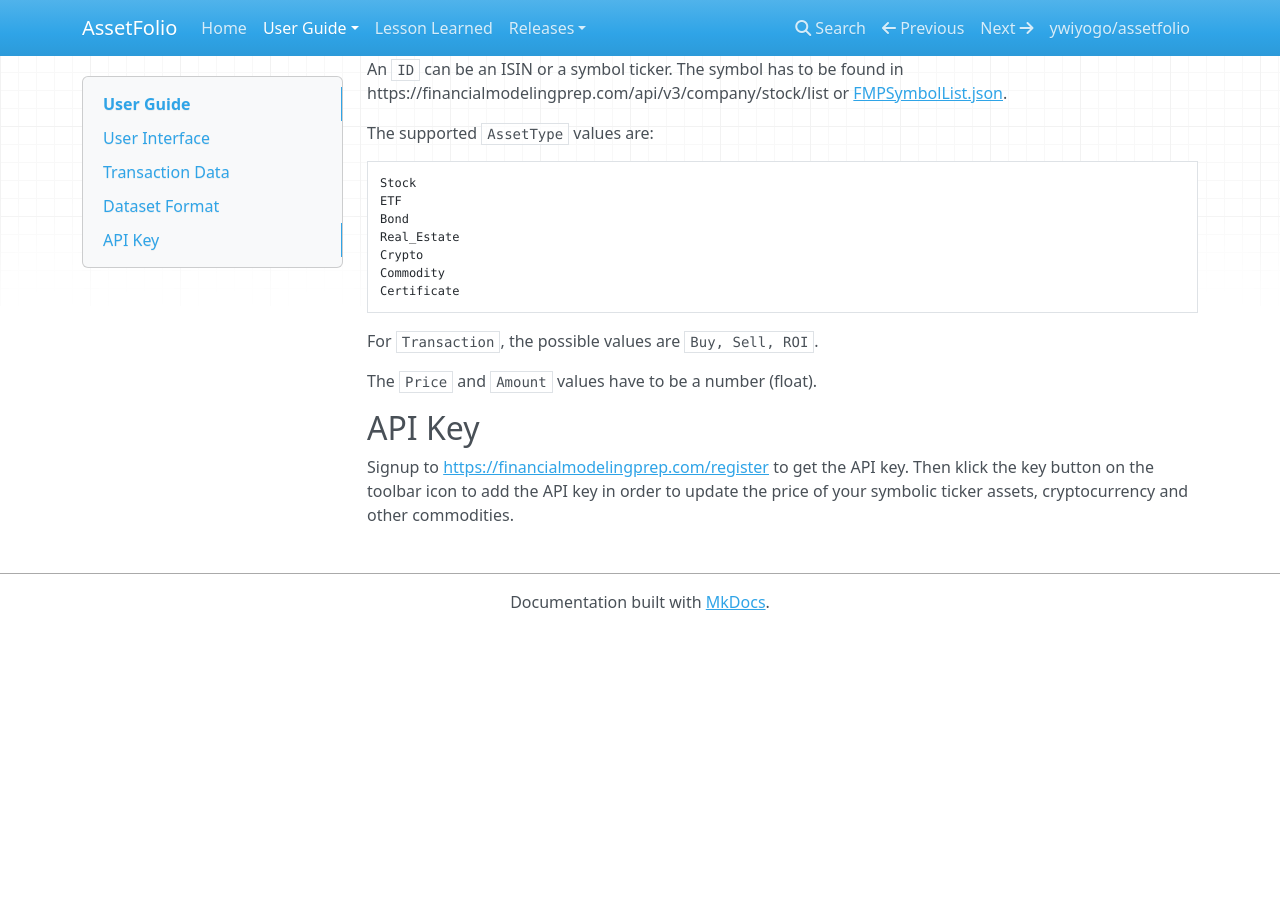
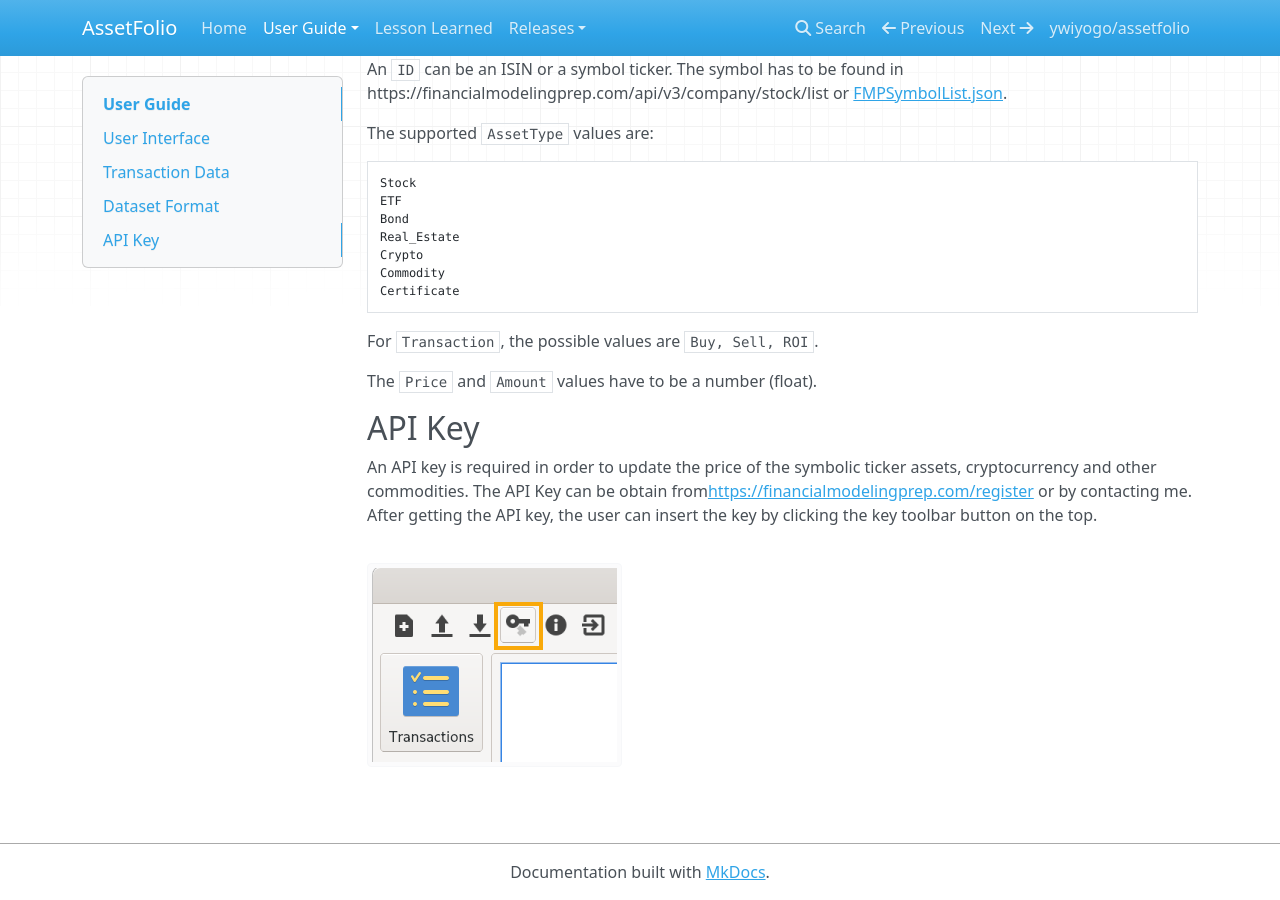
Before and after one commit to ywiyogo/AssetFolio, an MkDocs documentation site: the page built from docs/user_guide.md, in a window 1280 px wide and 900 px high, scrolled down 1495 px. Built offline with MkDocs 1.6.1, drawn with Linux system fonts in a browser that asks for light colours; nearby versions of some CDN libraries; before the commit the page ends 2125 px from its top, so only the background shows below that.

```diff
--- a/docs/user_guide.md
+++ b/docs/user_guide.md
@@ -65,7 +65,9 @@
 
 ## API Key
 
-Signup to [https://financialmodelingprep.com/register](https://financialmodelingprep.com/register) to get the API key. Then klick the key button on the toolbar icon to add the API key in order to update the price of your symbolic ticker assets, cryptocurrency and other commodities.
+An API key is required in order to update the price of the symbolic ticker assets, cryptocurrency and other commodities. The API Key can be obtain from[https://financialmodelingprep.com/register](https://financialmodelingprep.com/register) or by contacting me. After getting the API key, the user can insert the key by clicking the key toolbar button on the top.
 
+![API Key][key]
 
 [roi]: imgs/roi.png "Screenshot of the accumulated RoI plot"
+[key]: imgs/api_key.png "Add API Key toolbar"
```
Also changed, not shown: README.md (+1 -1 lines), docs/index.md (+1 -1 lines), docs/imgs/api_key.png (added), 5 other files.
